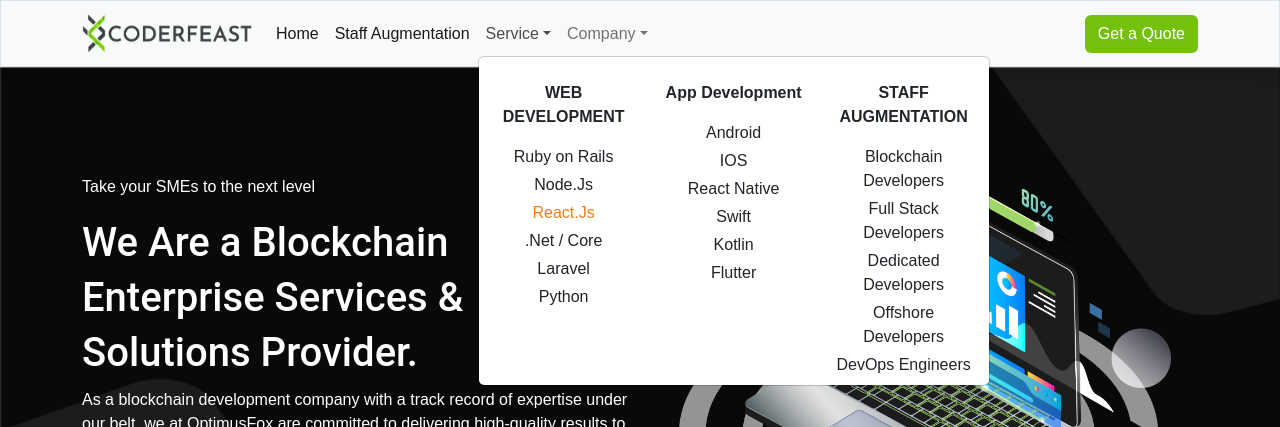
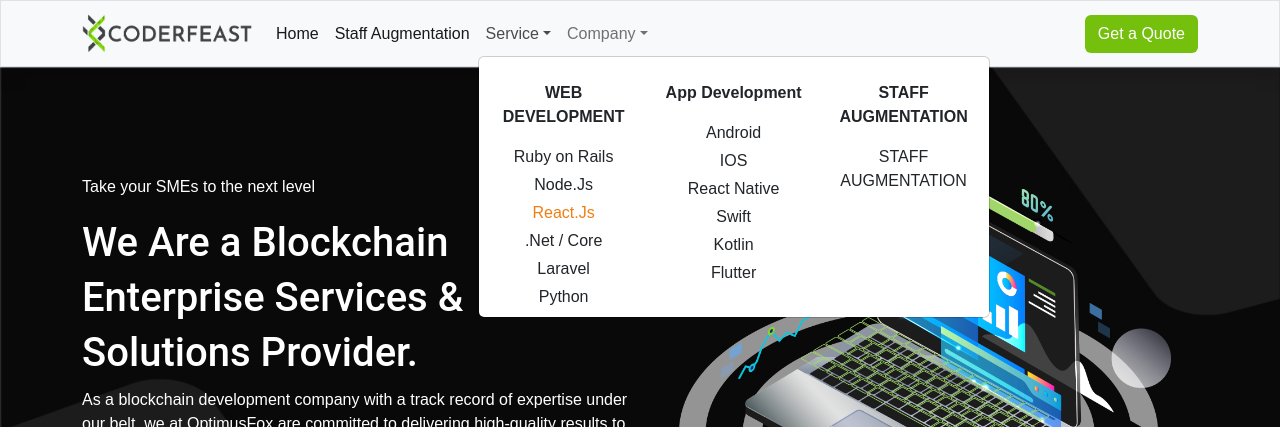
Before and after one commit to Arslan-chaudhry99/coderfeast.com, a React (Create React App) app: page / in a window 1280 px wide. Both pictures are taken after a click on the button "Service". Shown: the top 427 px of the page. Built offline with nearby package versions, Linux system fonts and the light colour scheme.

Commit message:
i don't know

```diff
--- a/src/Pages/Nav/Nav.jsx
+++ b/src/Pages/Nav/Nav.jsx
@@ -101,21 +101,9 @@
                                                     <strong className='mb-0'>STAFF AUGMENTATION</strong>
                                                     <div className='mt-3'>
                                                         <li className='mt-1'>
-                                                            Blockchain Developers
+                                                        STAFF AUGMENTATION
                                                         </li>
-                                                        <li className='mt-1'>
-                                                            Full Stack Developers
-                                                        </li>
-                                                        <li className='mt-1'>
-                                                            Dedicated Developers
-                                                        </li>
-                                                        <li className='mt-1'>
-                                                            Offshore Developers
-                                                        </li>
-                                                        <li className='mt-1'>
-                                                            DevOps Engineers
 
-                                                        </li>
 
 
                                                     </div>
```
